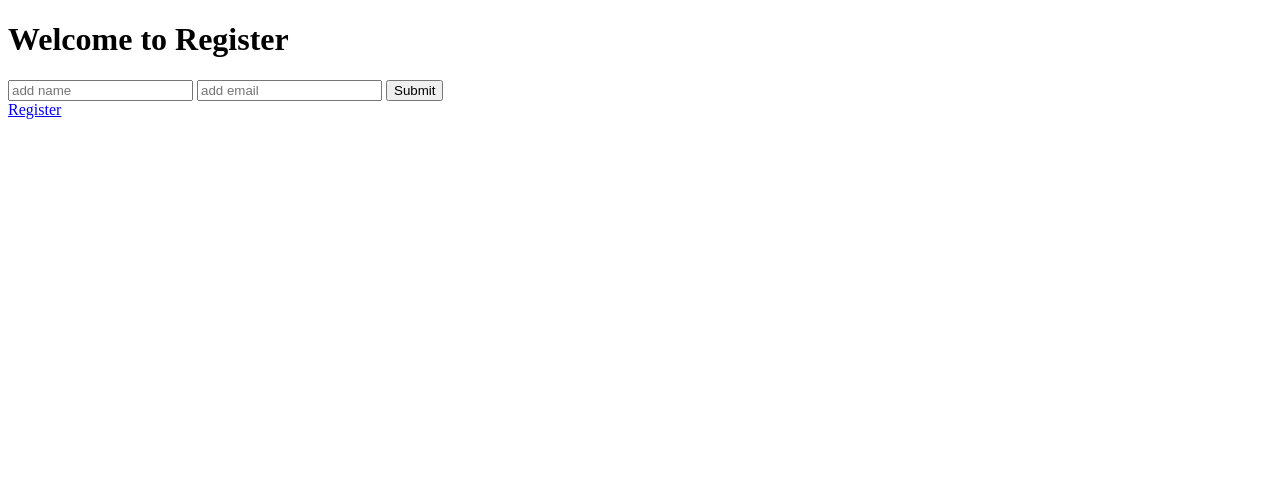
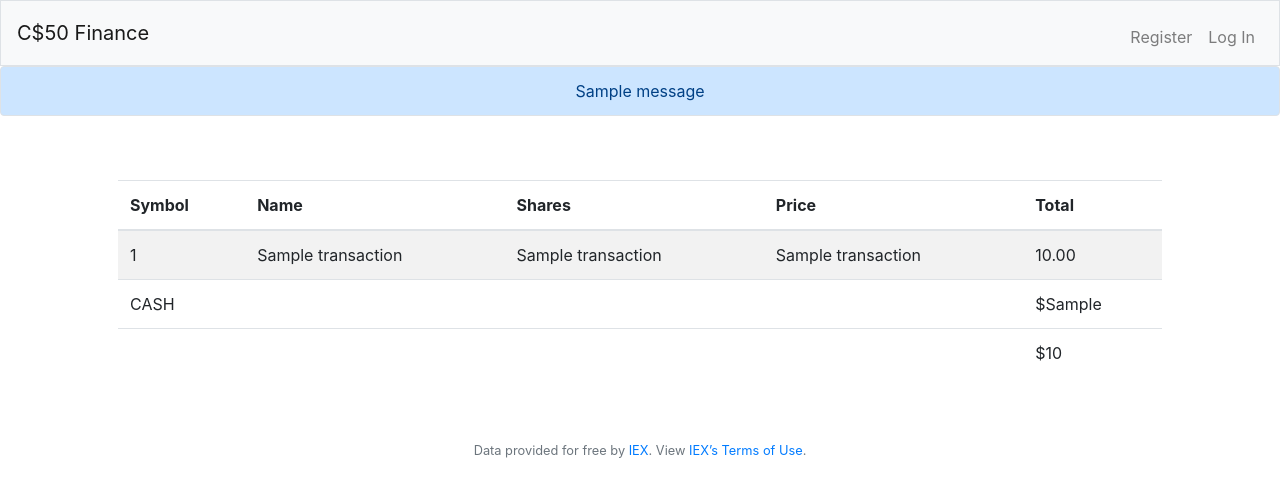
Before and after one commit to sweeneyngo/stock-finance, a Python web app: template templates/index.html in a window 1280 px wide. Shown: the top 497 px of the page. Run offline with Jinja, Linux system fonts and the light colour scheme; the template is opened without the code that fills it: most values are stand-ins (such as "Sample title", 1, 10 or a date in 2020); one stand-in notice (Sample message) is shown; some libraries are stand-ins or nearby versions.

Commit message:
Add files via upload

```diff
--- a/templates/index.html
+++ b/templates/index.html
@@ -1,11 +1,35 @@
-{% extends 'layout.html' %} {% block body %}
-
-<h1>Welcome to Register</h1>
-<form action="/register" method="post">
-  <input type="text" name="name" placeholder="add name" />
-  <input type="text" name="email" placeholder="add email" />
-  <input type="submit" />
-</form>
-
-<a href="/register">Register</a>
+{% extends "layout.html" %} {% block title %} Register {% endblock %} {% block
+main %}
+<table class="table table-striped">
+  <thead>
+    <th>Symbol</th>
+    <th>Name</th>
+    <th>Shares</th>
+    <th>Price</th>
+    <th>Total</th>
+  </thead>
+  <tfoot>
+    <tr>
+      <td colspan="4"></td>
+      <td>${{userTotal}}</td>
+    </tr>
+  </tfoot>
+  {% if transactions %}
+  <tbody>
+    {% for transaction in transactions %}
+    <tr>
+      <td>{{transaction[0]}}</td>
+      <td>{{transaction[1]}}</td>
+      <td>{{transaction[2]}}</td>
+      <td>{{transaction[3]}}</td>
+      <td>{{"{:.2f}".format(transaction[2] * transaction[3])}}</td>
+    </tr>
+    {% endfor %}
+    <tr>
+      <td colspan="4">CASH</td>
+      <td>${{userMoney}}</td>
+    </tr>
+  </tbody>
+  {% endif %}
+</table>
 {% endblock %}
--- a/templates/layout.html
+++ b/templates/layout.html
@@ -1,7 +1,72 @@
 <!DOCTYPE html>
-<head lang="en">
-  <title>Registrants</title>
-</head>
-<body>
-  {% block body %} {% endblock %}
-</body>
+
+<html lang="en">
+
+    <head>
+
+        <!-- Required meta tags -->
+        <meta charset="utf-8">
+        <meta name="viewport" content="width=device-width, initial-scale=1, shrink-to-fit=no">
+
+        <!-- documentation at http://getbootstrap.com/docs/4.1/, alternative themes at https://bootswatch.com/ -->
+        <link href="https://maxcdn.bootstrapcdn.com/bootstrap/4.1.3/css/bootstrap.min.css" rel="stylesheet">
+
+        <!-- https://favicon.io/emoji-favicons/money-mouth-face/ -->
+        <link href="/static/favicon.ico" rel="icon">
+
+        <link href="/static/styles.css" rel="stylesheet">
+
+        <script src="https://code.jquery.com/jquery-3.3.1.min.js"></script>
+        <script src="https://cdnjs.cloudflare.com/ajax/libs/popper.js/1.14.3/umd/popper.min.js"></script>
+        <script src="https://maxcdn.bootstrapcdn.com/bootstrap/4.1.3/js/bootstrap.min.js"></script>
+
+        <title>C$50 Finance: {% block title %}{% endblock %}</title>
+
+    </head>
+
+    <body>
+
+        <nav class="navbar navbar-expand-md navbar-light bg-light border">
+            <a class="navbar-brand" href="/"><span class="blue">C</span><span class="red">$</span><span class="yellow">5</span><span class="green">0</span> <span class="red">Finance</span></a>
+            <button aria-controls="navbar" aria-expanded="false" aria-label="Toggle navigation" class="navbar-toggler" data-target="#navbar" data-toggle="collapse" type="button">
+                <span class="navbar-toggler-icon"></span>
+            </button>
+            <div class="collapse navbar-collapse" id="navbar">
+                {% if session.user_id %}
+                    <ul class="navbar-nav mr-auto mt-2">
+                        <li class="nav-item"><a class="nav-link" href="/quote">Quote</a></li>
+                        <li class="nav-item"><a class="nav-link" href="/buy">Buy</a></li>
+                        <li class="nav-item"><a class="nav-link" href="/sell">Sell</a></li>
+                        <li class="nav-item"><a class="nav-link" href="/history">History</a></li>
+                    </ul>
+                    <ul class="navbar-nav ml-auto mt-2">
+                        <li class="nav-item"><a class="nav-link" href="/logout">Log Out</a></li>
+                    </ul>
+                {% else %}
+                    <ul class="navbar-nav ml-auto mt-2">
+                        <li class="nav-item"><a class="nav-link" href="/register">Register</a></li>
+                        <li class="nav-item"><a class="nav-link" href="/login">Log In</a></li>
+                    </ul>
+                {% endif %}
+            </div>
+        </nav>
+
+        {% if get_flashed_messages() %}
+            <header>
+                <div class="alert alert-primary border text-center" role="alert">
+                    {{ get_flashed_messages() | join(" ") }}
+                </div>
+            </header>
+        {% endif %}
+
+        <main class="container p-5">
+            {% block main %}{% endblock %}
+        </main>
+
+        <footer class="small text-center text-muted">
+            Data provided for free by <a href="https://iextrading.com/developer">IEX</a>. View <a href="https://iextrading.com/api-exhibit-a/">IEX’s Terms of Use</a>.
+        </footer>
+
+    </body>
+
+</html>
--- /dev/null
+++ b/templates/quoted.html
@@ -0,0 +1,4 @@
+{% extends "layout.html" %} {% block title %} Register {% endblock %} {% block
+main %}
+<span> {{ quote }} </span>
+{% endblock %}
```
Also changed, not shown: templates/apology.html (added, +9 -0 lines), templates/buy.html (added, +26 -0 lines), templates/history.html (added, +23 -0 lines), templates/login.html (+15 -25 lines), templates/quote.html (added, +16 -0 lines), templates/register.html (added, +32 -0 lines), templates/sell.html (added, +24 -0 lines).
